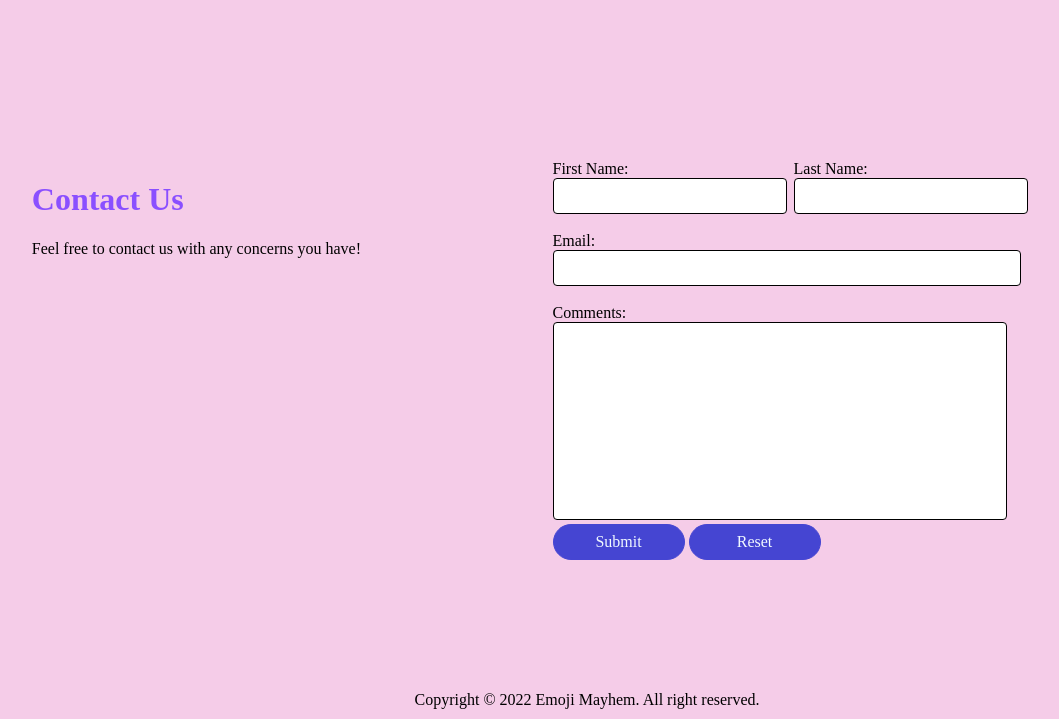
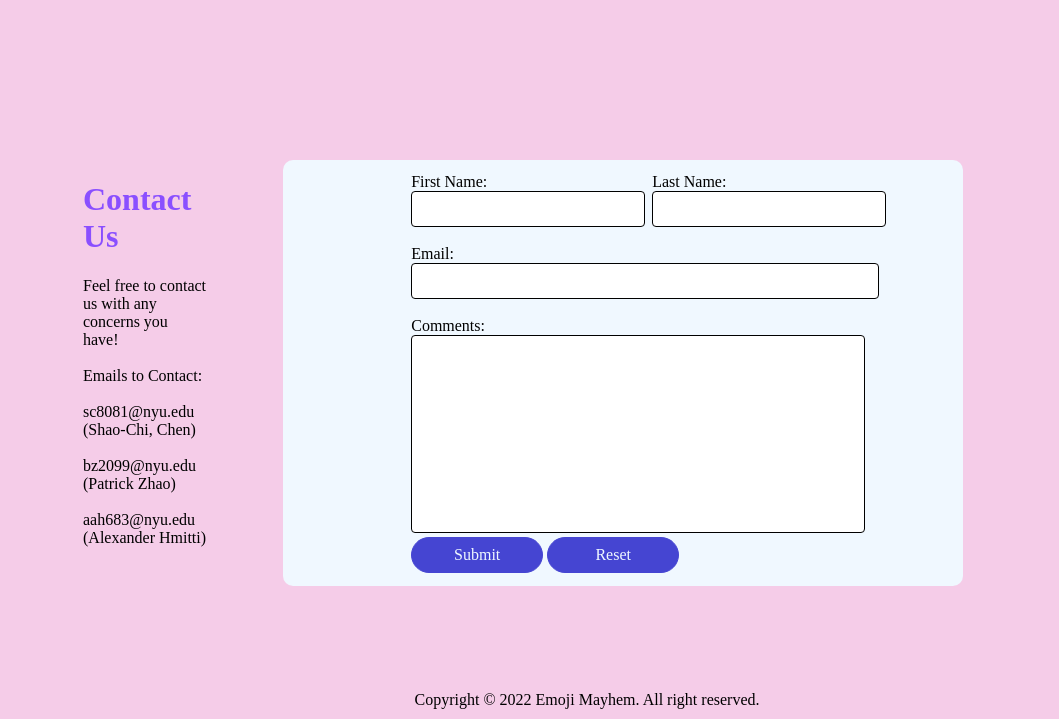
Before and after one commit to PatrickZhao0/WebDev-Project, a PHP site: page /contact.html in a window 1280 px wide. Shown: the part 81-800 px from the top of the page, without its empty margins (53-1112 px from the left). Run offline with PHP 8.4, Linux system fonts and the light colour scheme; some web fonts are replaced.

Commit message:
Nordy dec 13

```diff
--- a/contact.html
+++ b/contact.html
@@ -38,7 +38,13 @@
                 <h1>
                     Contact Us
                 </h1>
-                <p>Feel free to contact us with any concerns you have!</p>
+                <p> Feel free to contact us with any concerns you have!<br>
+                    <br>
+                    Emails to Contact:<br>
+                    &nbsp&nbsp&nbsp&nbsp sc8081@nyu.edu (Shao-Chi, Chen)<br>
+                    &nbsp&nbsp&nbsp&nbsp bz2099@nyu.edu (Patrick Zhao)<br>
+                    &nbsp&nbsp&nbsp&nbsp aah683@nyu.edu (Alexander Hmitti)
+                </p>
             </div>
             <div class="column2">
                 <form action="login.php" method="post">
--- a/css/contact.css
+++ b/css/contact.css
@@ -1,16 +1,24 @@
 .container{
     display: grid;
     grid-template-areas: "column1 column2";
+    padding-left: 10vw;
 }
 
 .column1{
     grid-area: column1;
     text-align:left;
     margin-top: 20vh;
-    margin-left: 6vw;
+
 }
 
 .column2{
+    border-radius: 10px;
+    background-color: aliceblue;
+    padding-left:10vw;
+    padding-top:1vw;
+    padding-bottom:1vw;
+    margin-right: 20vw;
+    margin-left: 100vw;
     grid-area: column2;
     display: flex;
     justify-content: start;
```
